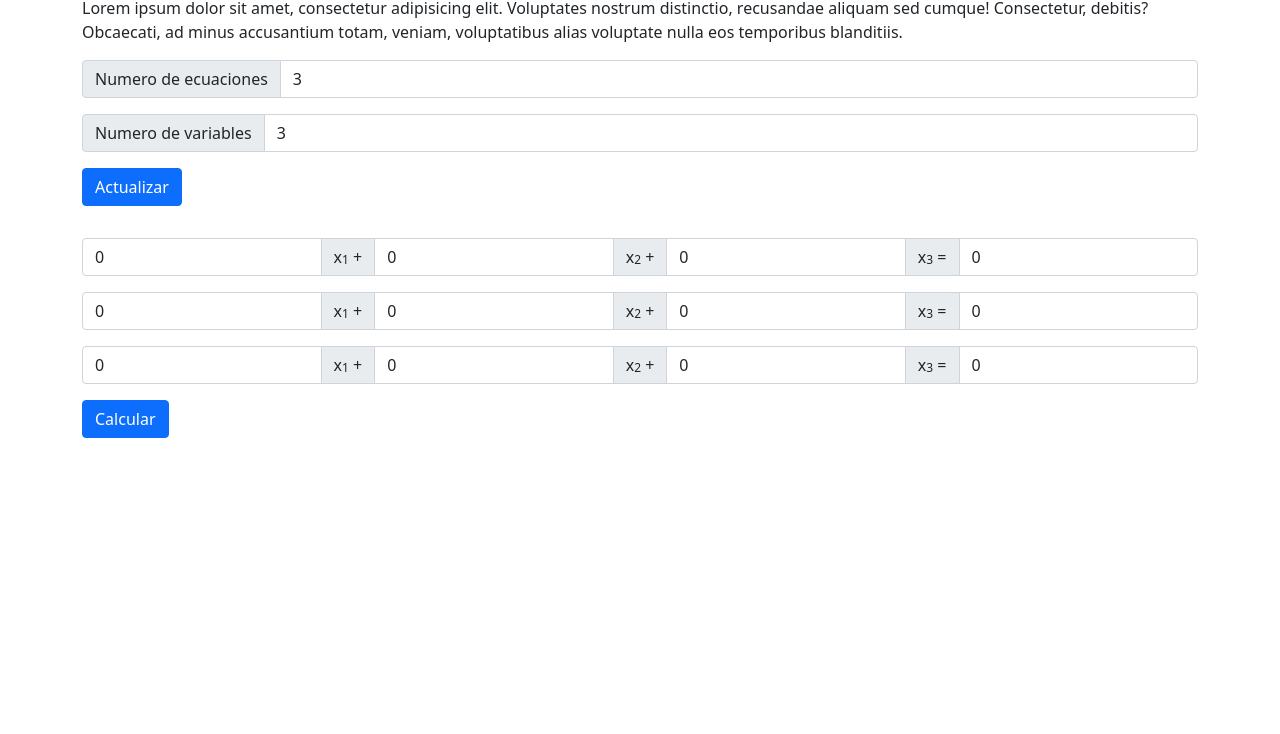
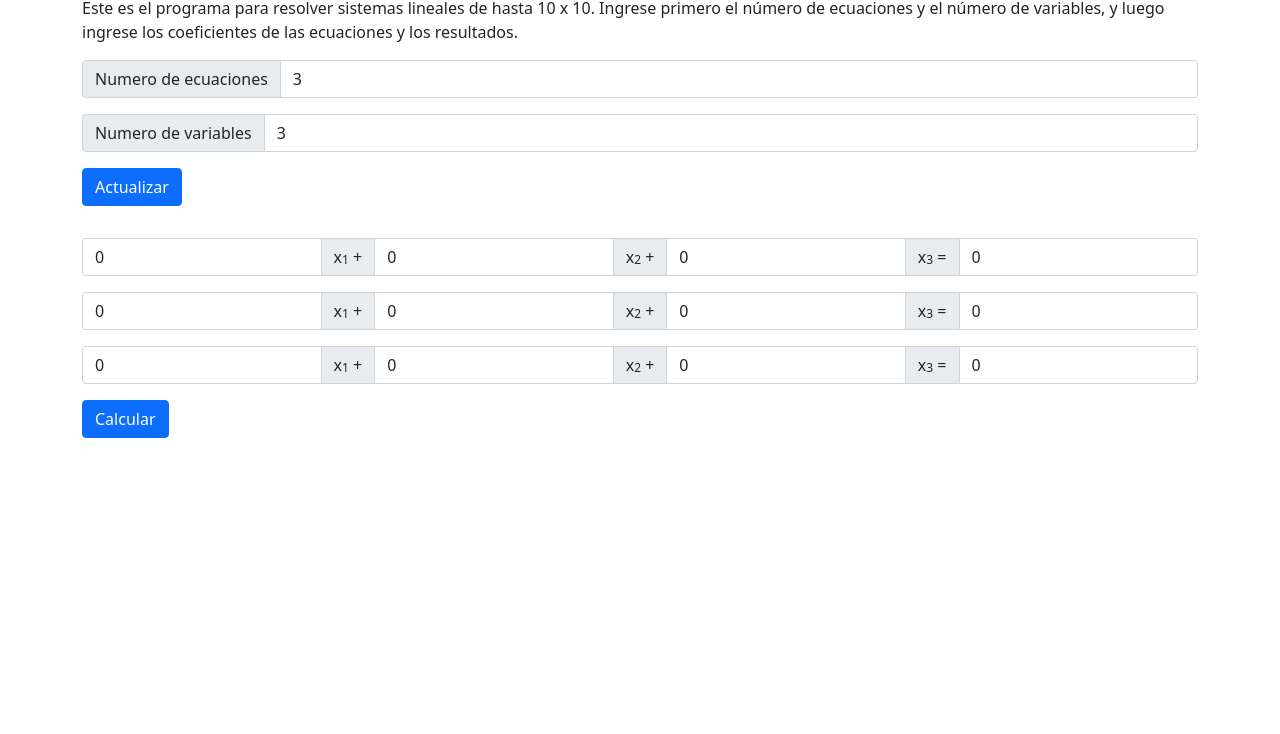
Before and after one commit to Wasberth/resolucion-matrices, a website: page public/index.html in a window 1280 px wide. Shown: the part 66-800 px from the top of the page. Drawn offline with nearby package versions, Linux system fonts and the light colour scheme.

Commit message:
Arreglado Lorem Ipsum

```diff
--- a/public/index.html
+++ b/public/index.html
@@ -21,9 +21,7 @@
         <div class="row">
             <h2>Resolucion de matrices</h2>
 
-            <p>Lorem ipsum dolor sit amet, consectetur adipisicing elit. Voluptates nostrum distinctio, recusandae aliquam sed cumque! Consectetur, debitis? Obcaecati, ad minus accusantium totam, veniam, voluptatibus alias voluptate nulla eos temporibus
-                blanditiis.
-            </p>
+            <p>Este es el programa para resolver sistemas lineales de hasta 10 x 10. Ingrese primero el número de ecuaciones y el número de variables, y luego ingrese los coeficientes de las ecuaciones y los resultados.</p>
         </div>
 
         <div class="row">
```
